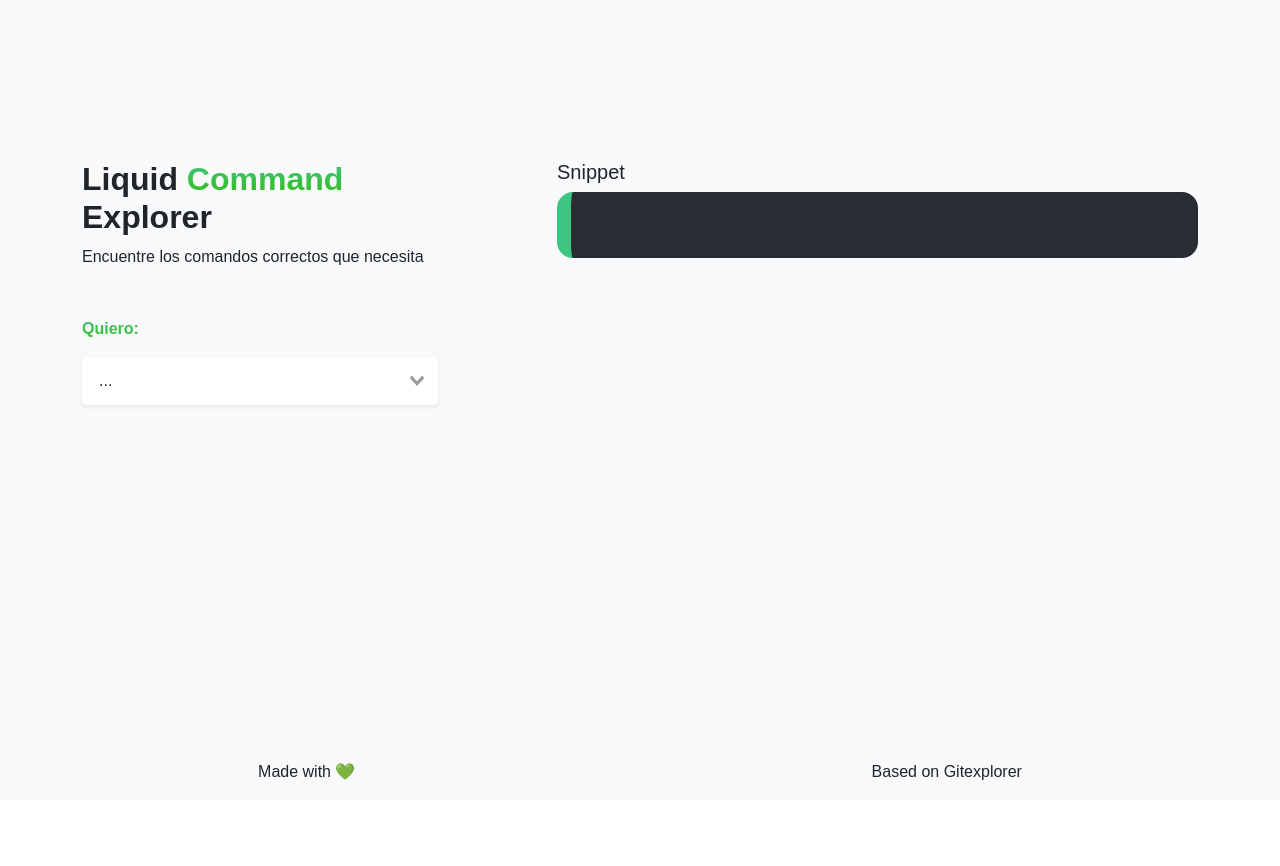
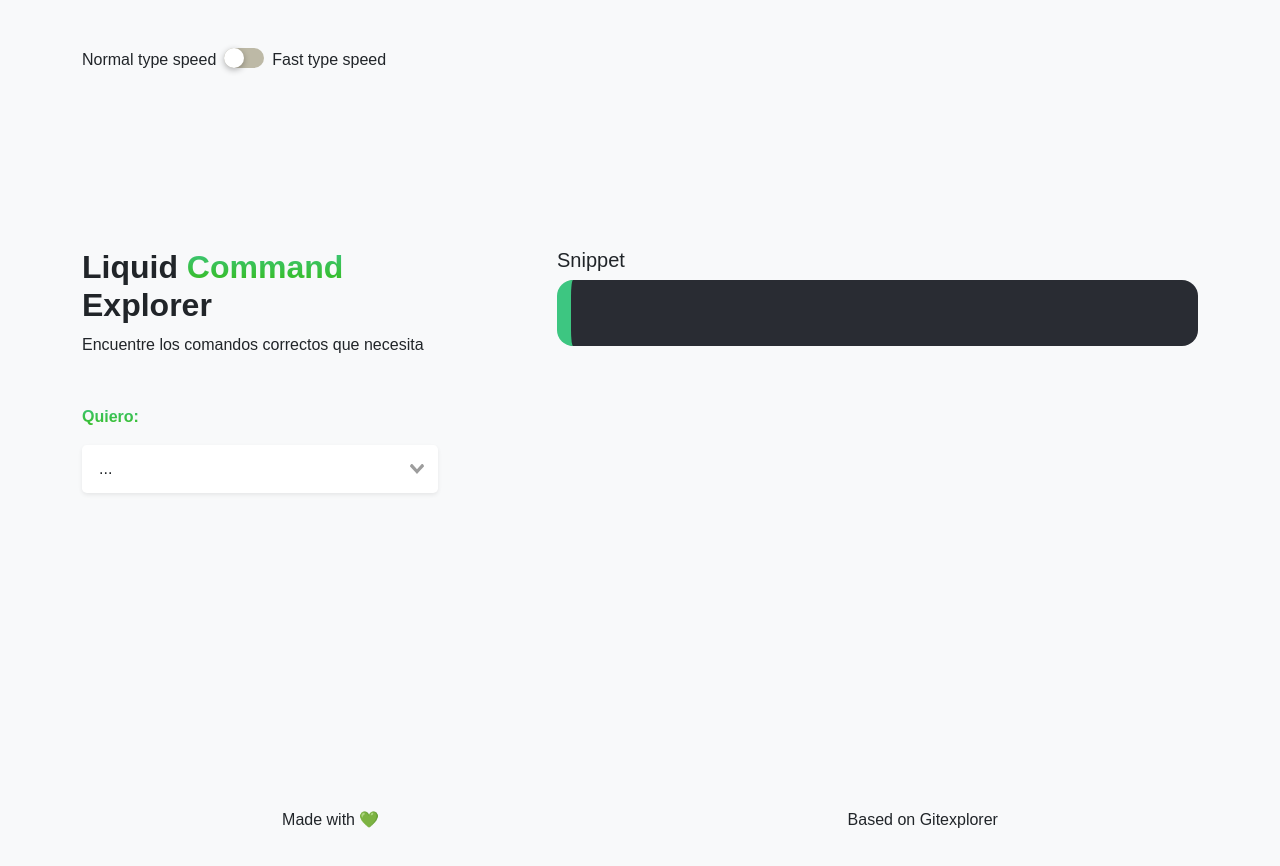
Before and after one commit to jbarriospd/liquid-explorer, a Vue app: page / in a window 1280 px wide. Shown: the top 866 px of the page. Before the commit the page ends 800 px from the top, so only its background shows below. Built offline with nearby package versions, Linux system fonts and the light colour scheme.

Commit message:
[add] Toogle switch

```diff
--- a/src/App.vue
+++ b/src/App.vue
@@ -1,9 +1,17 @@
 <template>
-  <section id="app" class="bg-light">
+  <section id="app" class="bg-light p-5">
+    <div
+      id="home"
+      class="home d-flex flex-column justify-content-between p-4 p-lg-0"
+    >
+    <div class="container">
+      <div class="row">
+         <toggle-switch @myEvent="change" />
+      </div>
+    </div>
 
-    <div id="home" class="home d-flex flex-column justify-content-between p-4 p-lg-0">
       <div class="container wrapper flex-grow-1">
-         <nav-bar />
+
         <div class="row">
           <div class="col-md-4">
             <h1 class="h2 fw-bold">
@@ -17,7 +25,9 @@
               }}
             </p>
             <div class="">
-              <p class="text-green-grad fw-bold">{{ locale == "en" ? " I want to:" : "Quiero:" }}</p>
+              <p class="text-green-grad fw-bold">
+                {{ locale == "en" ? " I want to:" : "Quiero:" }}
+              </p>
               <v-select
                 class="rounded-3 shadow-sm p-2"
                 placeholder="..."
@@ -57,7 +67,7 @@
             </div>
           </div>
 
-          <div class="col-md-7 offset-md-1 mb-5  mb-lg-0">
+          <div class="col-md-7 offset-md-1 mb-5 mb-lg-0">
             <p class="h5 mb-2">Snippet</p>
 
             <div
@@ -69,7 +79,7 @@
                 mb-5
               "
             >
-              <Typist :words="usage" />
+              <Typist :words="usage" :typeInterval="avgTypingDelay" />
 
               <button class="bg-transparent border-0" @click="onCopy">
                 <svg
@@ -97,7 +107,7 @@
               <p class="h5 mb-2">Nota</p>
 
               <div class="snippet-code snippet-2">
-                <Typist :words="nb" />
+                <Typist :words="nb" :typeInterval="avgTypingDelay" />
               </div>
             </div>
           </div>
@@ -110,9 +120,8 @@
     </div>
   </section>
 </template>
+
 <script>
-import NavBar from "./components/NavBar.vue";
-
 import {
   optionsFirstES,
   optionsFirstEN,
@@ -123,9 +132,10 @@ import {
 } from "./data";
 
 import Typist from "./components/Typist.vue";
+import ToggleSwitch from "./components/ToggleSwitch.vue";
 
 export default {
-  components: { NavBar, Typist },
+  components: { Typist, ToggleSwitch },
   name: "App",
   data() {
     return {
@@ -140,14 +150,16 @@ export default {
       showThird: false,
       usage: "",
       nb: "",
+      fastType: null,
+      avgTypingDelay: 0,
     };
   },
   created() {
-    this.translate();
+    this.init();
   },
 
   methods: {
-    translate() {
+    init() {
       this.locale = "es";
       //this.locale = window.navigator.languages[1];
       // window.location.href = `/${this.locale}`
@@ -155,6 +167,9 @@ export default {
       this.optionsSecond =
         this.locale == "en" ? optionsSecondaryEN : optionsSecondaryES;
       this.optionsThird = this.locale == "en" ? optionsThirdEN : optionsThirdES;
+
+      this.fastType = JSON.parse(localStorage.getItem("fastType"));
+      this.change(this.fastType);
     },
 
     onFirstChange(selected) {
@@ -170,7 +185,6 @@ export default {
     onSecondChange(selected) {
       this.showThird = false;
       this.selectedThird = "";
-
       if (selected.nb) {
         this.usage = selected.usage;
         this.nb = selected.nb;
@@ -183,7 +197,6 @@ export default {
         this.nb = "";
       }
     },
-
     onThirdChange(selected) {
       if (selected.nb) {
         this.usage = selected.usage;
@@ -193,12 +206,13 @@ export default {
         this.nb = "";
       }
     },
-
     onCopy() {
       const selected = this.usage;
-      navigator.clipboard.writeText(selected).then(() => {
-
-      });
+      navigator.clipboard.writeText(selected).then(() => {});
+    },
+    change(val) {
+      this.fastType = val;
+      this.avgTypingDelay = this.fastType ? 10 : 50;
     },
   },
 };
@@ -214,7 +228,7 @@ export default {
 }
 
 .text-green-grad {
-   background: -webkit-linear-gradient(#3dc681, #36bc18);
+  background: -webkit-linear-gradient(#3dc681, #36bc18);
   -webkit-background-clip: text;
   -webkit-text-fill-color: transparent;
 }
--- a/src/components/NavBar.vue
+++ b/src/components/NavBar.vue
@@ -1,16 +1,30 @@
 <template>
   <div id="app">
-   <!--  <ToogleSwitch /> -->
+    <ToogleSwitch :fastType="onTyped"/>
   </div>
 </template>
 
 <script>
+import ToogleSwitch from './ToggleSwitch';
 
 export default {
   name: 'nav-bar',
+  props: {
+    onTyped: {
+      type: Boolean,
+      default:false
+    }
+  },
+  components: {
+    ToogleSwitch
+  },
+  methods: {
+    check() {
+      console.log(this.onTyped);
+    },
+  },
+}
 
-
-}
 </script>
 
 
--- a/src/components/ToggleSwitch.vue
+++ b/src/components/ToggleSwitch.vue
@@ -1,9 +1,11 @@
 <template>
-  <div class="container">
-    <label class="switch"
-      ><input type="checkbox" v-model='checked' @change="check()" />
+  <div class="d-flex">
+    <p class="me-2">Normal type speed</p>
+    <label class="switch">
+      <input type="checkbox" v-model="checked" @change="check()" />
       <div></div>
     </label>
+    <p class="ms-2">Fast type speed</p>
   </div>
 </template>
 
@@ -12,14 +14,22 @@ export default {
   name: "toogle-switch",
   data() {
     return {
-      checked: false
+      checked: null,
     };
   },
+  created () {
+    this.init();
 
+  },
   methods: {
+    init() {
+      this.checked = JSON.parse(localStorage.getItem('fastType')) || false;
+    },
     check() {
-      console.log(this.checked);
-    },
+        localStorage.setItem('fastType', this.checked);
+        this.$emit('myEvent', this.checked);
+      }
+
   },
 };
 </script>
--- a/src/components/Typist.vue
+++ b/src/components/Typist.vue
@@ -1,5 +1,5 @@
 <template v-code>
-  <pre class="d-flex m-0 font-weight-bold fs-6 text-white m-0">
+  <pre class="d-flex m-0 font-weight-bold fs-6 text-white overflow-auto m-0">
       <code class="typer">{{ text }}</code>
   </pre>
 </template>
--- a/src/data/primary-options-es.js
+++ b/src/data/primary-options-es.js
@@ -5,7 +5,7 @@ const options = [
   { value: 'paginar', label: 'paginar' },
   { value: 'ordenar', label: 'ordenar' },
   { value: 'obtener', label: 'obtener' },
-  { value: 'iteración', label: 'iteración' },
+  { value: 'iteracion', label: 'iteración' },
 ];
 
 export const primaryOptions = options.sort((x, y) => {
```
